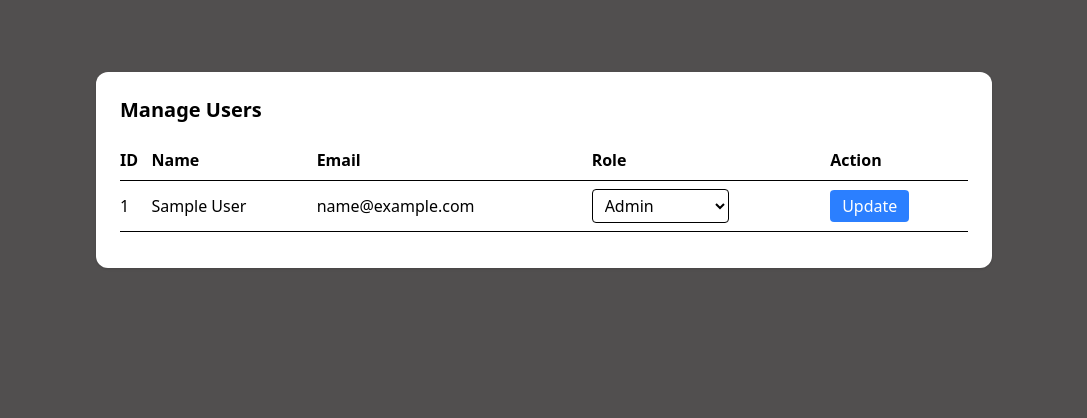
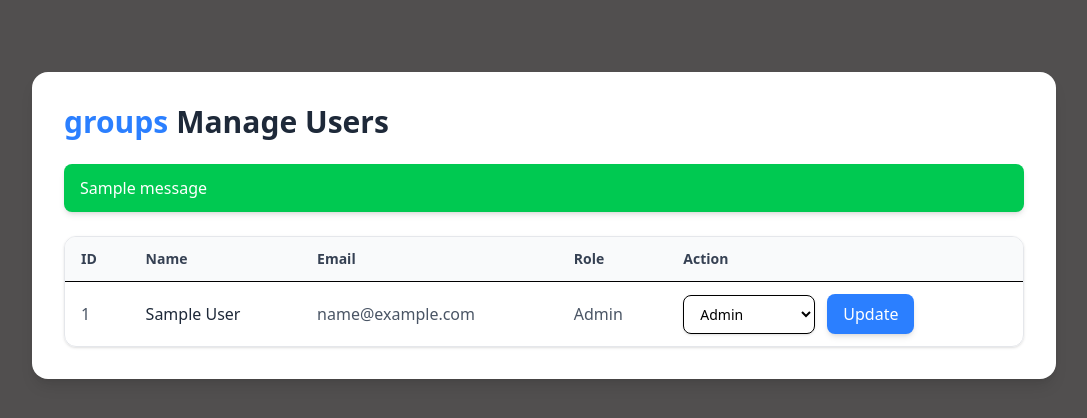
Before and after one commit to Project-Groap04-BookNest/BookNest, a Flask app: template templates/manage_users.html in a window 1280 px wide. Shown: the part 64-482 px from the top of the page, without its empty margins (96-1183 px from the left). Run offline with Flask 3, Linux system fonts and the light colour scheme; the template is opened without the code that fills it: values that come from a table or form of the project are taken from there, others are empty; tables that the repository leaves empty hold one stand-in row (values such as "Sample post"); one stand-in notice (Sample message) is shown; some libraries are stand-ins or nearby versions.

Commit message:
allow admins to edit roles via HTML

```diff
--- a/routes/api_routes.py
+++ b/routes/api_routes.py
@@ -1,24 +1,40 @@
-from importlib.metadata import requires
-from flask import Blueprint , jsonify, request
+from flask import Blueprint, jsonify, request, session
+from models.book import Book
+from models.order import Order
+from models.order_item import OrderItem
 from models.book import Book
 from models.user import User
-from app import db   # ต้อง import db จาก app ที่คุณ init ไว้
+from app import db
+from importlib.metadata import requires
+
 
 api_bp = Blueprint("api", __name__, url_prefix="/api")
 
+# ตรวจสอบ login
+def require_login():
+    if "user_id" not in session:
+        return False
+    return True
+
+#api get_book
 @api_bp.route("/get_books", methods=["GET"])
 def get_books():
+    if not require_login():
+        return jsonify({"error": "Please login first"}), 401
     books = Book.query.all()
-    return jsonify([
-        {
-            "id": b.id,
-            "title": b.title,
-            "author": b.author,
-            "price": str(b.price),   # แปลง Decimal → string
-            "stock_quantity": b.stock_quantity
-        } for b in books
-    ])
 
+    return jsonify([{
+        "id": b.id,
+        "title": b.title,
+        "author": b.author,
+        "price": str(b.price),
+        "stock_quantity": b.stock_quantity
+    } for b in books])
+
+
+
+
+### api get_users
 @api_bp.route("/get_users", methods=["GET"])
 def get_users():
     users = User.query.all()
@@ -31,7 +47,6 @@ def get_users():
 
         } for u in users
     ])
-
 
 @api_bp.route("/users/<int:user_id>/role", methods=["GET", "PUT"]) # ex /users/1/role
 def user_role(user_id):
@@ -72,3 +87,101 @@ def user_role(user_id):
                 "role": user.role
             }
         })
+
+
+# api get_cart
+@api_bp.route("/cart", methods=["GET"])
+def get_cart():
+    cart = session.get("cart", {})
+    items, total = [], 0
+    for book_id, qty in cart.items():
+        book = Book.query.get(int(book_id))
+        if book:
+            subtotal = book.price * qty
+            items.append({
+                "id": book.id,
+                "title": book.title,
+                "price": str(book.price),
+                "quantity": qty,
+                "subtotal": str(subtotal)
+            })
+            total += subtotal
+    return jsonify({"items": items, "total": str(total)})
+
+@api_bp.route("/cart", methods=["POST"])
+def add_to_cart():
+    if not require_login():
+        return jsonify({"error": "Please login first"}), 401
+    data = request.get_json()
+    book_id = int(data.get("book_id"))
+    qty = int(data.get("quantity", 1))
+    cart = session.get("cart", {})
+    key = str(book_id)
+    cart[key] = cart.get(key, 0) + qty
+    session["cart"] = cart
+    session.modified = True
+    return jsonify({"message": "Added to cart", "cart": cart})
+
+
+@api_bp.route("/cart/<book_id>", methods=["PUT"])
+def update_cart_item(book_id):
+    if not require_login():
+        return jsonify({"error": "Please login first"}), 401
+    data = request.get_json()
+    qty = int(data.get("quantity", 1))
+    cart = session.get("cart", {})
+    if book_id in cart:
+        if qty > 0:
+            cart[book_id] = qty
+        else:
+            del cart[book_id]
+    session["cart"] = cart
+    session.modified = True
+    return jsonify({"message": "Updated cart", "cart": cart})
+
+
+@api_bp.route("/cart/<book_id>", methods=["DELETE"])
+def delete_cart_item(book_id):
+    if not require_login():
+        return jsonify({"error": "Please login first"}), 401
+    cart = session.get("cart", {})
+    if book_id in cart:
+        del cart[book_id]
+    session["cart"] = cart
+    session.modified = True
+    return jsonify({"message": "Item removed", "cart": cart})
+
+
+
+## api checkout
+
+@api_bp.route("/checkout", methods=["POST"])
+def checkout():
+    if not require_login():
+        return jsonify({"error": "Please login first"}), 401
+    cart = session.get("cart", {})
+    if not cart:
+        return jsonify({"error": "Cart is empty"}), 400
+
+    order = Order(total_amount=0)
+    db.session.add(order)
+    total = 0
+    for book_id, qty in cart.items():
+        book = Book.query.get(int(book_id))
+        if book and book.stock_quantity >= qty:
+            subtotal = book.price * qty
+            order_item = OrderItem(
+                order=order,
+                book_id=book.id,
+                quantity=qty,
+                price=book.price
+            )
+            db.session.add(order_item)
+            book.stock_quantity -= qty
+            total += subtotal
+    order.total_amount = total
+    db.session.commit()
+
+    session["cart"] = {}
+    session.modified = True
+    return jsonify({"message": "Checkout successful", "order_id": order.id})
--- a/templates/manage_users.html
+++ b/templates/manage_users.html
@@ -1,92 +1,64 @@
 {% extends "base.html" %}
+
 {% block content %}
-<div class="max-w-4xl mx-auto mt-10 bg-white rounded-xl p-6 shadow">
-  <h2 class="text-xl font-semibold mb-4">Manage Users</h2>
+<div class="max-w-5xl mx-auto mt-10 bg-white rounded-2xl p-8 shadow-lg">
+  <h2 class="text-3xl font-bold mb-6 text-gray-800 flex items-center gap-2">
+    <span class="material-icons text-blue-500">groups</span>
+    Manage Users
+  </h2>
 
-  <table class="w-full text-left border-collapse">
-    <thead>
-      <tr class="border-b">
-        <th class="py-2">ID</th>
-        <th class="py-2">Name</th>
-        <th class="py-2">Email</th>
-        <th class="py-2">Role</th>
-        <th class="py-2">Action</th>
-      </tr>
-    </thead>
-    <tbody id="users-body"></tbody>
-  </table>
+  <!-- Flash messages -->
+  {% with messages = get_flashed_messages(with_categories=true) %}
+    {% if messages %}
+      <div class="mb-6 space-y-2">
+        {% for category, msg in messages %}
+          <div class="px-4 py-3 rounded-lg font-medium text-white shadow-md
+              {% if category=='success' %}bg-green-500
+              {% elif category=='error' %}bg-red-500{% endif %}">
+            {{ msg }}
+          </div>
+        {% endfor %}
+      </div>
+    {% endif %}
+  {% endwith %}
 
-  <div id="err" class="mt-3 text-red-600 text-sm"></div>
+  <div class="overflow-hidden border border-gray-200 rounded-xl shadow-sm">
+    <table class="w-full text-left border-collapse">
+      <thead class="bg-gray-50 border-b">
+        <tr>
+          <th class="py-3 px-4 text-sm font-semibold text-gray-700">ID</th>
+          <th class="py-3 px-4 text-sm font-semibold text-gray-700">Name</th>
+          <th class="py-3 px-4 text-sm font-semibold text-gray-700">Email</th>
+          <th class="py-3 px-4 text-sm font-semibold text-gray-700">Role</th>
+          <th class="py-3 px-4 text-sm font-semibold text-gray-700">Action</th>
+        </tr>
+      </thead>
+      <tbody class="divide-y divide-gray-100">
+        {% for user in users %}
+        <tr class="hover:bg-gray-50 transition">
+          <td class="py-3 px-4 text-gray-600">{{ user.id }}</td>
+          <td class="py-3 px-4 font-medium text-gray-800">{{ user.name }}</td>
+          <td class="py-3 px-4 text-gray-600">{{ user.email }}</td>
+          <td class="py-3 px-4 text-gray-600 capitalize">
+            {{ (user.role or 'user').replace('_', ' ') }}
+          </td>
+          <td class="py-3 px-4">
+            <form action="{{ url_for('ui.manage_users') }}" method="POST" class="flex gap-3 items-center">
+              <input type="hidden" name="user_id" value="{{ user.id }}">
+              <select name="role" class="border rounded-lg px-3 py-2 text-sm shadow-sm focus:ring-2 focus:ring-blue-400">
+                <option value="user" {% if (user.role or 'user')=='user' %}selected{% endif %}>User</option>
+                <option value="stock_keeper" {% if (user.role or '')=='stock_keeper' %}selected{% endif %}>Stock Keeper</option>
+                <option value="admin" {% if (user.role or '')=='admin' %}selected{% endif %}>Admin</option>
+              </select>
+              <button type="submit" class="bg-blue-500 hover:bg-blue-600 text-white px-4 py-2 rounded-lg shadow-md transition">
+                Update
+              </button>
+            </form>
+          </td>
+        </tr>
+        {% endfor %}
+      </tbody>
+    </table>
+  </div>
 </div>
-
-<script>
-async function loadUsers() {
-  const tbody = document.getElementById('users-body');
-  const err = document.getElementById('err');
-  tbody.innerHTML = '';
-  err.textContent = '';
-
-  try {
-    const res = await fetch('/api/get_users');
-    if (!res.ok) {
-      const data = await res.json().catch(() => ({}));
-      err.textContent = data.error || ('HTTP ' + res.status);
-      return;
-    }
-    const users = await res.json();
-    users.forEach(u => {
-      const tr = document.createElement('tr');
-      tr.className = 'border-b';
-      tr.innerHTML = `
-        <td class="py-2">${u.id}</td>
-        <td class="py-2">${u.name}</td>
-        <td class="py-2">${u.email}</td>
-        <td class="py-2">
-          <select id="role-${u.id}" class="border rounded px-2 py-1">
-            <option value="user" ${u.role === "user" ? "selected" : ""}>User</option>
-            <option value="stock_keeper" ${u.role === "stock_keeper" ? "selected" : ""}>Stock Keeper</option>
-            <option value="admin" ${u.role === "admin" ? "selected" : ""}>Admin</option>
-          </select>
-        </td>
-        <td class="py-2">
-          <button onclick="updateRole(${u.id})"
-                  class="bg-blue-500 hover:bg-blue-600 text-white px-3 py-1 rounded">
-            Update
-          </button>
-        </td>
-      `;
-      tbody.appendChild(tr);
-    });
-  } catch (e) {
-    err.textContent = 'Cannot load users: ' + e.message;
-  }
-}
-
-async function updateRole(userId) {
-  const newRole = document.getElementById('role-' + userId).value;
-  const err = document.getElementById('err');
-  err.textContent = '';
-
-  try {
-    const res = await fetch(`/api/users/${userId}/role`, {
-      method: 'PUT',
-      headers: { 'Content-Type': 'application/json' },
-      body: JSON.stringify({ role: newRole })
-    });
-
-    const data = await res.json();
-    if (!res.ok) {
-      err.textContent = data.error || ('HTTP ' + res.status);
-      return;
-    }
-
-    // reload users table
-    await loadUsers();
-  } catch (e) {
-    err.textContent = 'Update failed: ' + e.message;
-  }
-}
-
-loadUsers();
-</script>
 {% endblock %}
```
Also changed, not shown: routes/ui_routes.py (+9 -5 lines).
